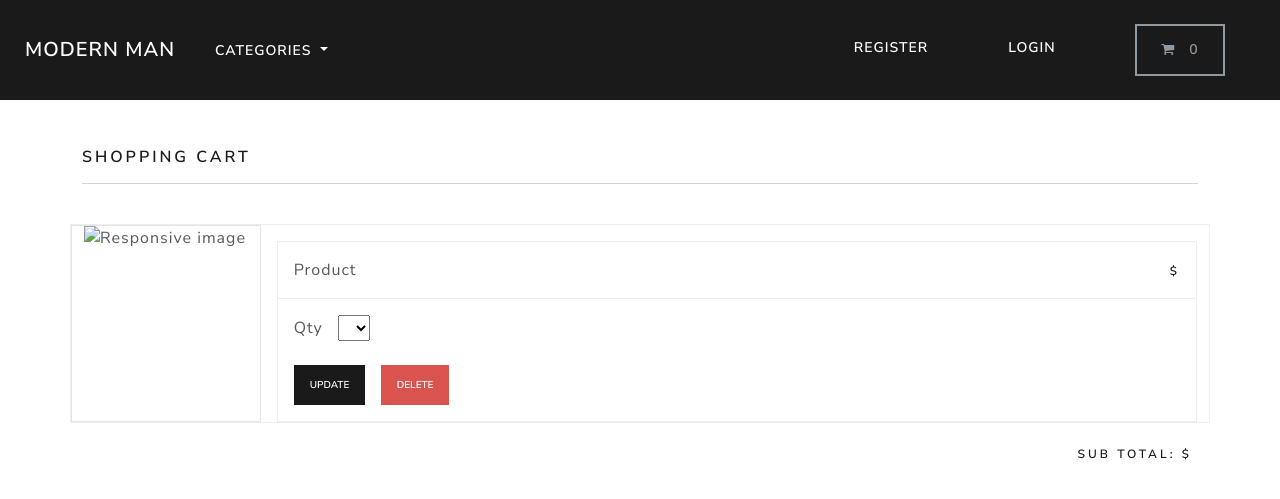
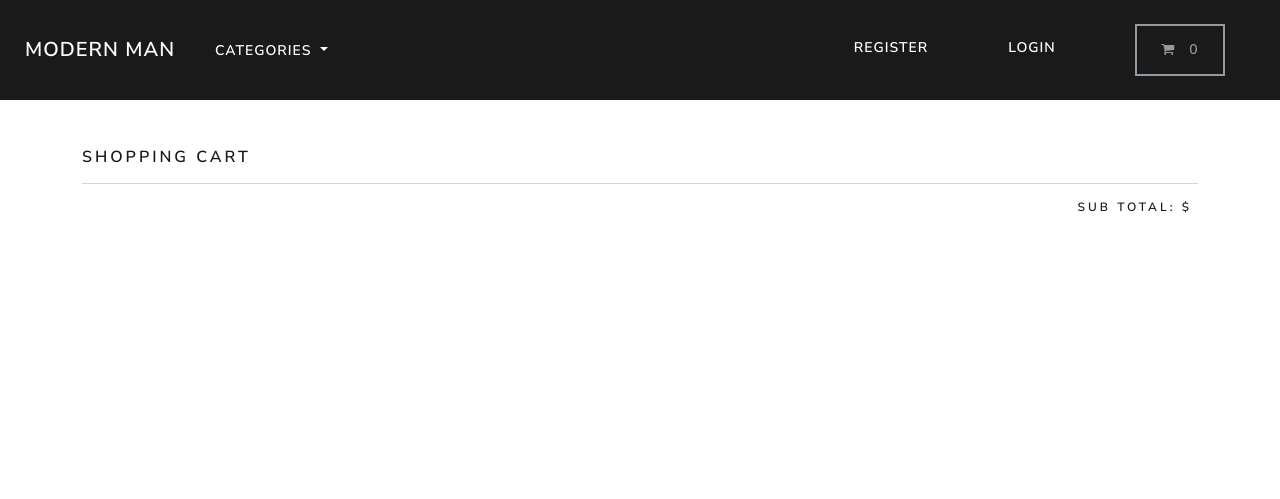
Before and after one commit to Jpkeys29/Ecommerce, a Django app: page /cart/ in a window 1280 px wide. Shown: the top 499 px of the page. Run offline with Django 4.2, Linux system fonts and the light colour scheme; data comes from the database, SQL or seed files in the repository.

Commit message:
cart summary template

```diff
--- a/cart/cart.py
+++ b/cart/cart.py
@@ -1,3 +1,6 @@
+from decimal import Decimal
+from store.models import Product
+
 class Cart():
     def __init__(self,request):
 
@@ -29,3 +32,23 @@
     #To obtain the totals of products in session:
     def __len__(self):
         return sum(item['qty'] for item in self.cart.values())
+
+    # To loop(iter:iterate) through all the session data:
+    def __iter__(self):
+        all_product_ids = self.cart.keys()
+        #to match all the products in the cart:
+        products = Product.objects.filter(id__in=all_product_ids)
+        #To copy an instance of session data:
+        cart = self.cart.copy()
+        #To loop through each product and add data from the database:
+        for product in products:
+            cart[str(product.id)]['product'] = product
+
+        #To define price:
+        for item in cart.values():
+        #To import price from a string to decimals:
+            item['price'] = Decimal(item['price'])
+        #To create a total integer:
+            item['total'] = item['price'] * item['qty']
+        #To return the total price:
+            yield item
--- a/cart/templates/cart/cart-summary.html
+++ b/cart/templates/cart/cart-summary.html
@@ -14,8 +14,9 @@
       <h1 class="h5"> Shopping cart </h1>
 
 	<hr>
-
-
+    <!--To loop through all the products in the cart and get data info from product model-->
+      {% for item in cart %}
+      {% with product=item.product %}
 
       <br>
 
@@ -23,16 +24,16 @@
 
         <div class="col-md-3 col-lg-2 order-md-first bg-light">
 
-            <img class="img-fluid mx-auto d-block" width="200px" alt="Responsive image" src=""> <!-- Product image -->
+            <img class="img-fluid mx-auto d-block" width="200px" alt="Responsive image" src="{{product.image.url}}"> <!-- Product image -->
 
         </div>
 
 
         <div class="col-md-9 col-lg-10 ps-md-3 ps-lg-10">
 
-          <a href="" class="text-decoration-none text-reset"> <!-- Product get absolute url -->
+          <a href="{{product.get_absolute_url}}" class="text-info text-decoration-none"> <!-- Product get absolute url -->
 
-            <h1 class="h5 pt-2"> <!-- Product title --> </h1>
+            <h1 class="h5 pt-2">{{product.title}}</h1>
 
           </a>
 
@@ -44,7 +45,7 @@
 
                 <div class="col-6"> Product </div>
 
-                <div class="col-6 text-end"><span class="h6 fw-bold">$ <!-- Product price --> </span></div>
+                <div class="col-6 text-end"><span class="h6 fw-bold">${{product.price}}</span></div>
 
               </div>
 
@@ -107,7 +108,8 @@
 
     </div>
 
-
+    {% endwith %}
+    {% endfor %}
 
       <div class="col-12 text-end">
 
```
